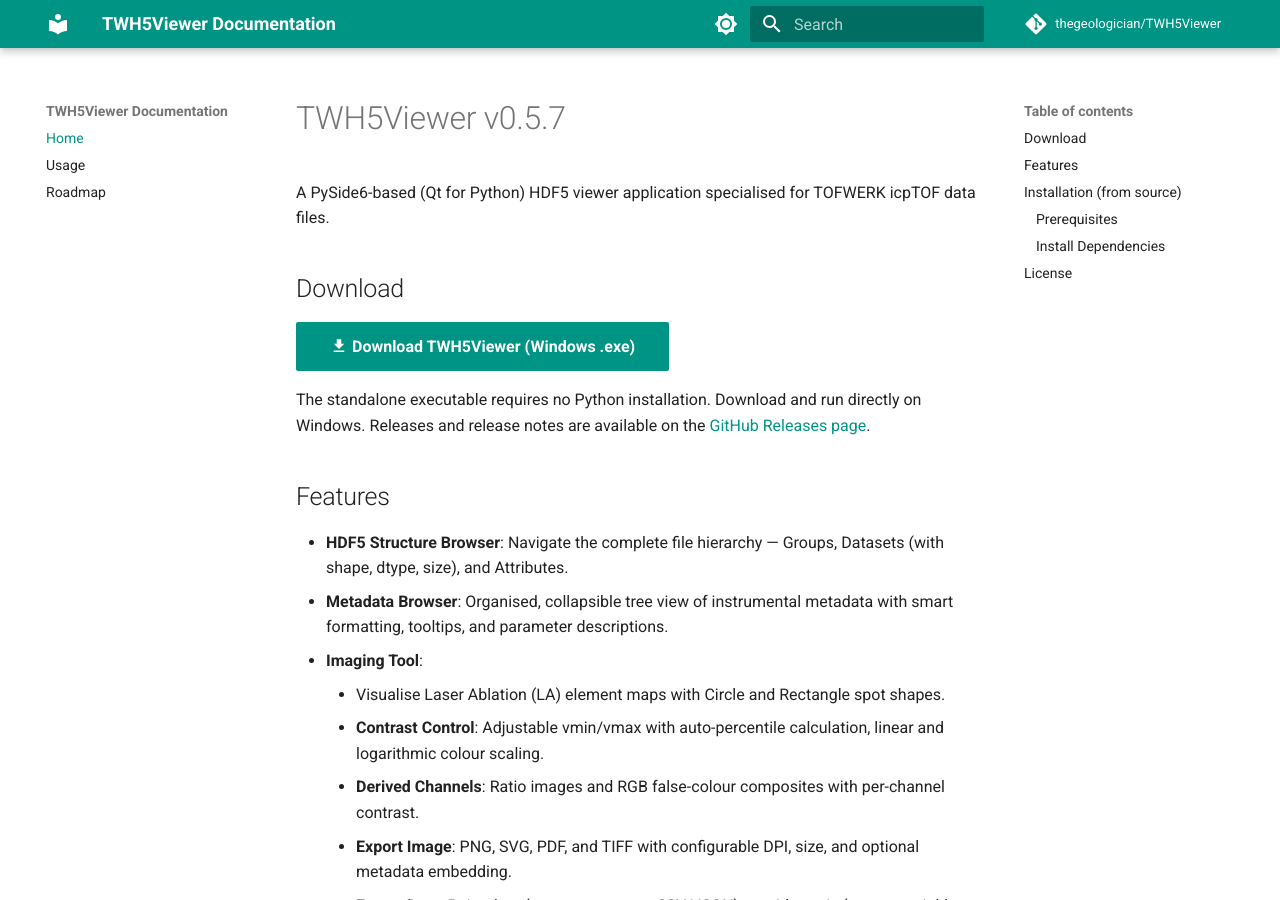
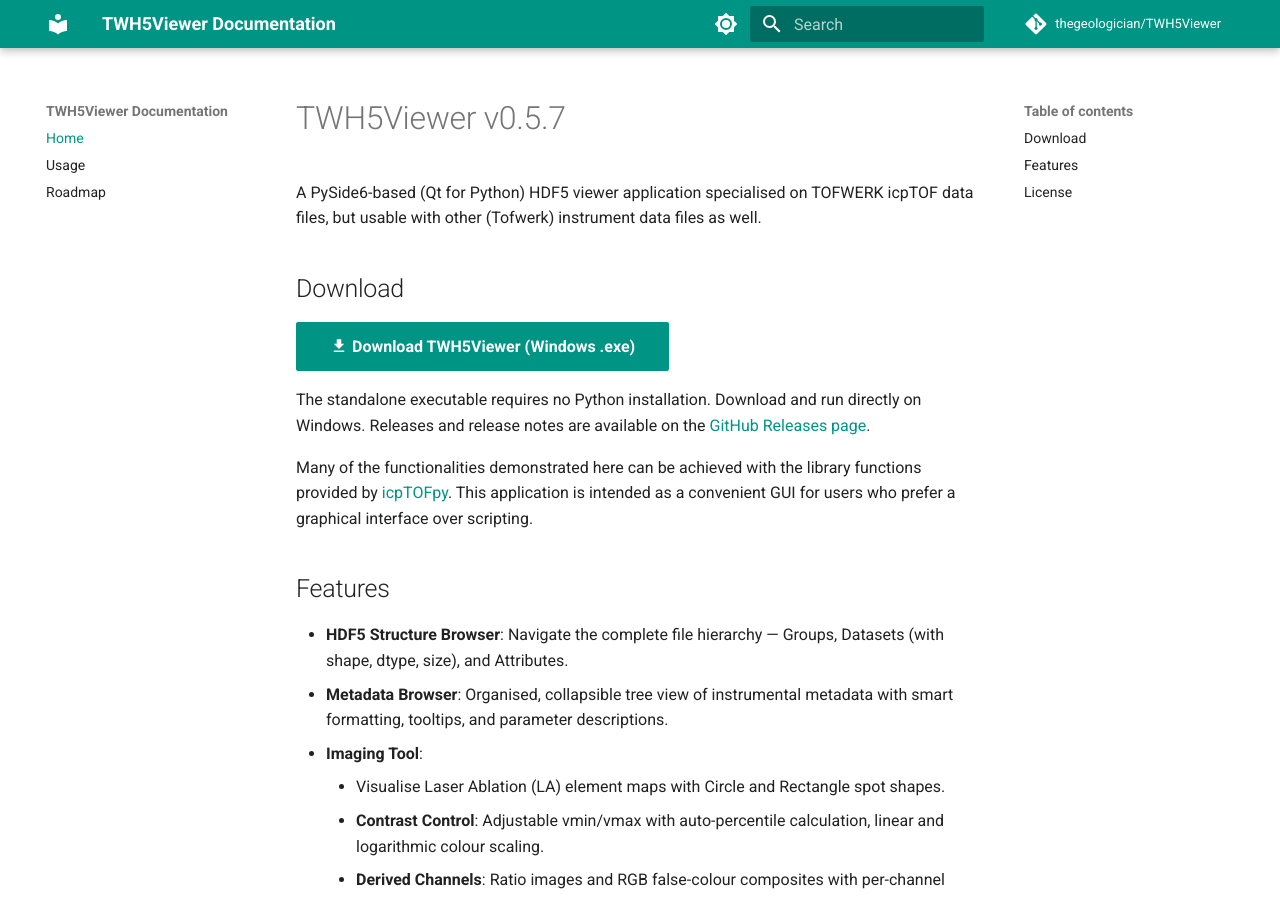
Before and after one commit to thegeologician/TWH5Viewer, an MkDocs documentation site: the page built from docs/index.md, in a window 1280 px wide and 900 px high. Built offline with MkDocs 1.6.1 and Material for MkDocs 9.7.7, drawn with Linux system fonts in a browser that asks for light colours; comment, search, counter and statistics services are not loaded; some of the changed text lies outside the part shown.

Commit message:
chore: sync docs from TWH5Viewer-dev

````diff
--- a/docs/index.md
+++ b/docs/index.md
@@ -1,6 +1,6 @@
 # TWH5Viewer v0.5.7
 
-A PySide6-based (Qt for Python) HDF5 viewer application specialised for TOFWERK icpTOF data files.
+A PySide6-based (Qt for Python) HDF5 viewer application specialised on TOFWERK icpTOF data files, but usable with other (Tofwerk) instrument data files as well.
 
 ## Download
 
@@ -8,6 +8,8 @@ A PySide6-based (Qt for Python) HDF5 viewer application specialised for TOFWERK
 
 The standalone executable requires no Python installation. Download and run directly on Windows.
 Releases and release notes are available on the [GitHub Releases page](https://github.com/thegeologician/TWH5Viewer/releases).
+
+Many of the functionalities demonstrated here can be achieved with the library functions provided by [icpTOFpy](https://thegeologician.github.io/icpTOFpy/). This application is intended as a convenient GUI for users who prefer a graphical interface over scripting.
 
 ## Features
 
@@ -35,20 +37,6 @@ Releases and release notes are available on the [GitHub Releases page](https://g
     - Right-click any item for context-sensitive actions: copy value, copy parameter name, copy file path, or copy an entire group's values (tab-separated).
     - Export a single group or all metadata to **CSV**, **JSON**, **HTML**, **PDF**, or **PNG** — all formats include the filename as a title and group headings.
 
-## Installation (from source)
-
-### Prerequisites
-
-- Python 3.9+
-- [icpTOFpy](https://github.com/thegeologician/icpTOFpy)
-
-### Install Dependencies
-
-```bash
-pip install https://thegeologician.github.io/icpTOFpy/dist/icptofpy-latest-py3-none-any.whl
-pip install -r requirements.txt
-python main.py
-```
 
 ## License
 
````
Also changed, not shown: CHANGELOG.md (+7 -1 lines), docs/ROADMAP.md (+4 -4 lines), docs/usage.md (+1 -5 lines).
